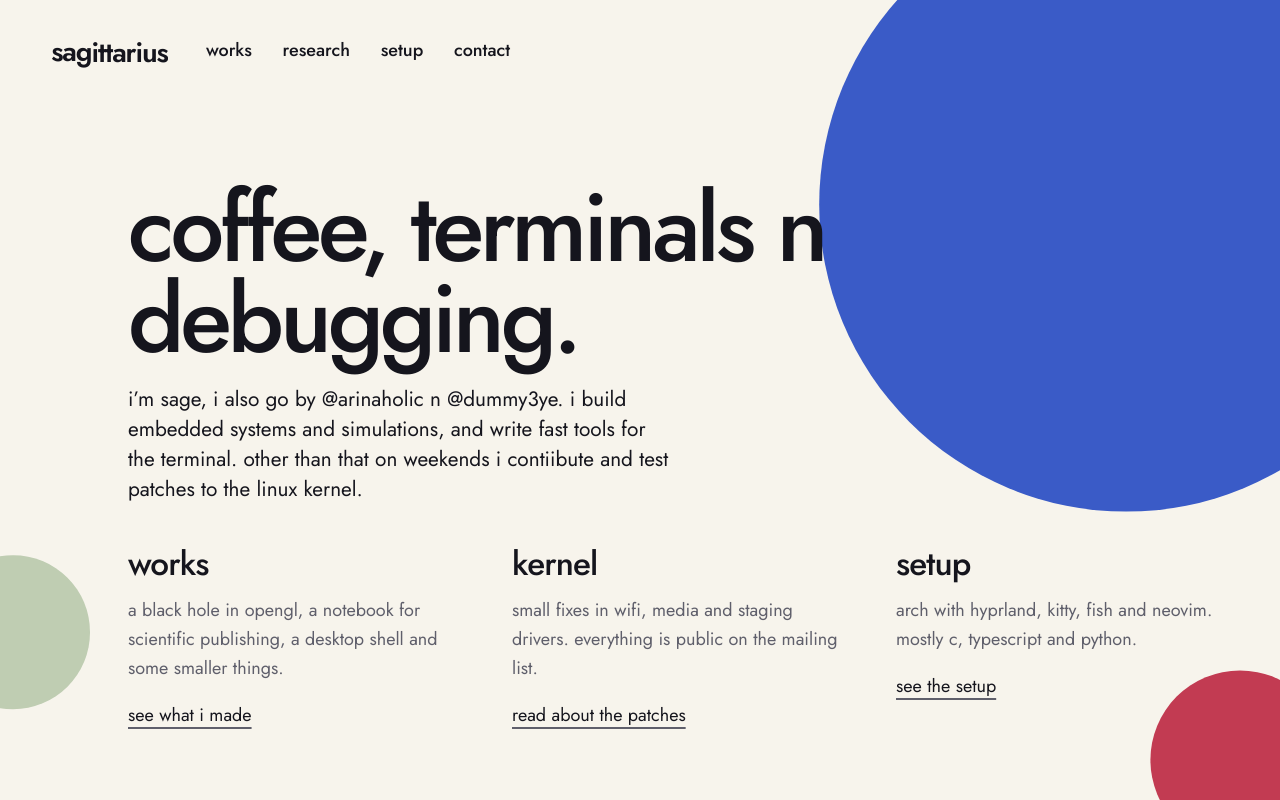
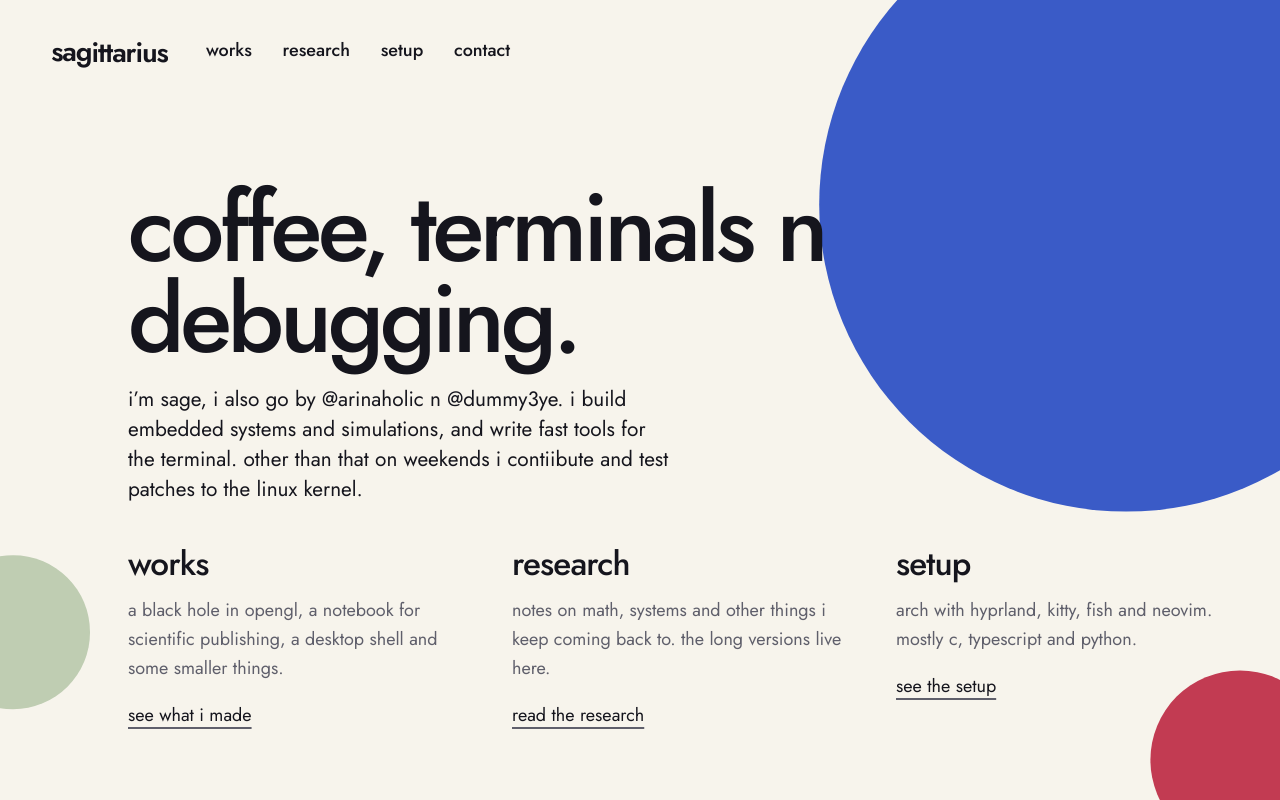
Before and after one commit to dummy3ye/arinaholic, a Next.js app: page / in a window 1280 px wide. Built offline with nearby package versions, Linux system fonts and the light colour scheme.

Commit message:
feat(home): link the third column to research

```diff
--- a/src/app/page.tsx
+++ b/src/app/page.tsx
@@ -29,13 +29,13 @@ export default function HomePage() {
               </Link>
             </div>
             <div>
-              <h2>kernel</h2>
+              <h2>research</h2>
               <p>
-                small fixes in wifi, media and staging drivers. everything is
-                public on the mailing list.
+                notes on math, systems and other things i keep coming back to.
+                the long versions live here.
               </p>
-              <Link className="link" href="/works/kernel">
-                read about the patches
+              <Link className="link" href="/research">
+                read the research
               </Link>
             </div>
             <div>
```
